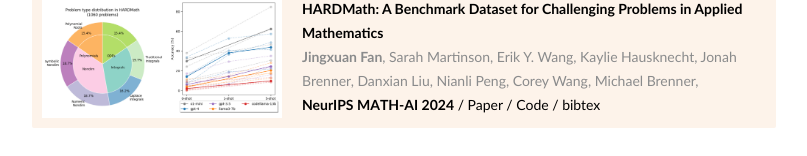
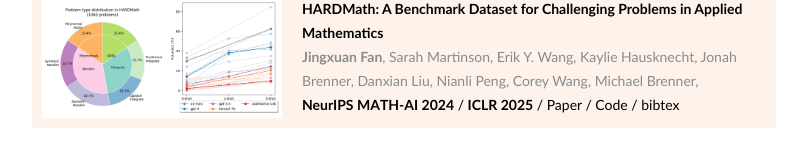
Before and after one commit to jingxuanf0214/jingxuanf0214.github.io, a plain HTML site: page index.html in a window 1280 px wide. Shown: the part 417-573 px from the top of the page, without its empty margins (236-1043 px from the left). Drawn offline with nearby package versions, Linux system fonts and the light colour scheme; a script that the page names is missing; some icons are missing.

Commit message:
update paper

```diff
--- a/index.html
+++ b/index.html
@@ -125,6 +125,7 @@
             <div class="link">
               <!-- TODO: Add publication venue and links -->
               <span class="venue"><a href="https://mathai2024.github.io/">NeurIPS MATH-AI 2024</a></span> /
+              <span class="venue"><a href="https://iclr.cc/">ICLR 2025</a></span> /
               <a href="https://arxiv.org/pdf/2410.09988">Paper</a> /
               <a href="https://github.com/sarahmart/HARDMath">Code</a> /
               <a data-bs-toggle="collapse" href="#bibtex-hardmath" onclick="return false">bibtex</a>
```
Also changed, not shown: 2 other files.
